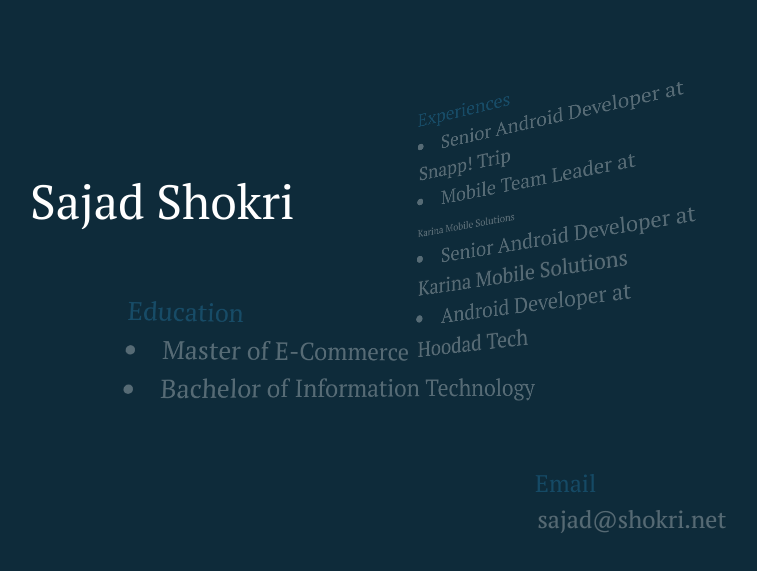
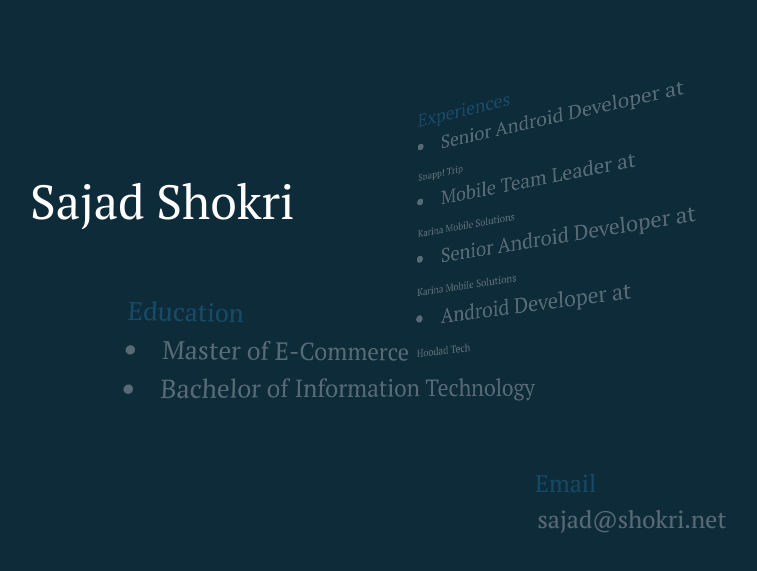
Before and after one commit to sajad0313/sajad0313.github.io, a website: page index.html in a window 1280 px wide. Shown: the part 199-770 px from the top of the page, without its empty margins (200-957 px from the left). Drawn offline with Linux system fonts and the light colour scheme.

Commit message:
Update index.html

```diff
--- a/index.html
+++ b/index.html
@@ -41,10 +41,10 @@
     <div id="experiences" class="step" data-x="0" data-y="-150" data-scale="0.5" data-z="-100"
          data-rotate-x="20" data-rotate-y="-30">
         <h3>Experiences</h3>
-        <li >Senior Android Developer at <br/><a href="https://www.snapptrip.com/en">Snapp! Trip</a></li>
+        <li >Senior Android Developer at <br/><small><a href="https://www.snapptrip.com/en">Snapp! Trip</a></small></li>
         <li >Mobile Team Leader at <br/><small><a href="http://karinaco.com/en/">Karina Mobile Solutions</a></small></li>
-        <li >Senior Android Developer at <br/><a href="http://karinaco.com/en/">Karina Mobile Solutions</a></li>
-        <li >Android Developer at <br/> <a href="http://hoodadtech.com/en">Hoodad Tech</a></li>
+        <li >Senior Android Developer at <br/><small><a href="http://karinaco.com/en/">Karina Mobile Solutions</a></small></li>
+        <li >Android Developer at <br/> <small><a href="http://hoodadtech.com/en">Hoodad Tech</a></small></li>
     </div>
 
      <div id="mail" class="step" data-x="+150" data-y="+150" data-scale="0.5">
```
